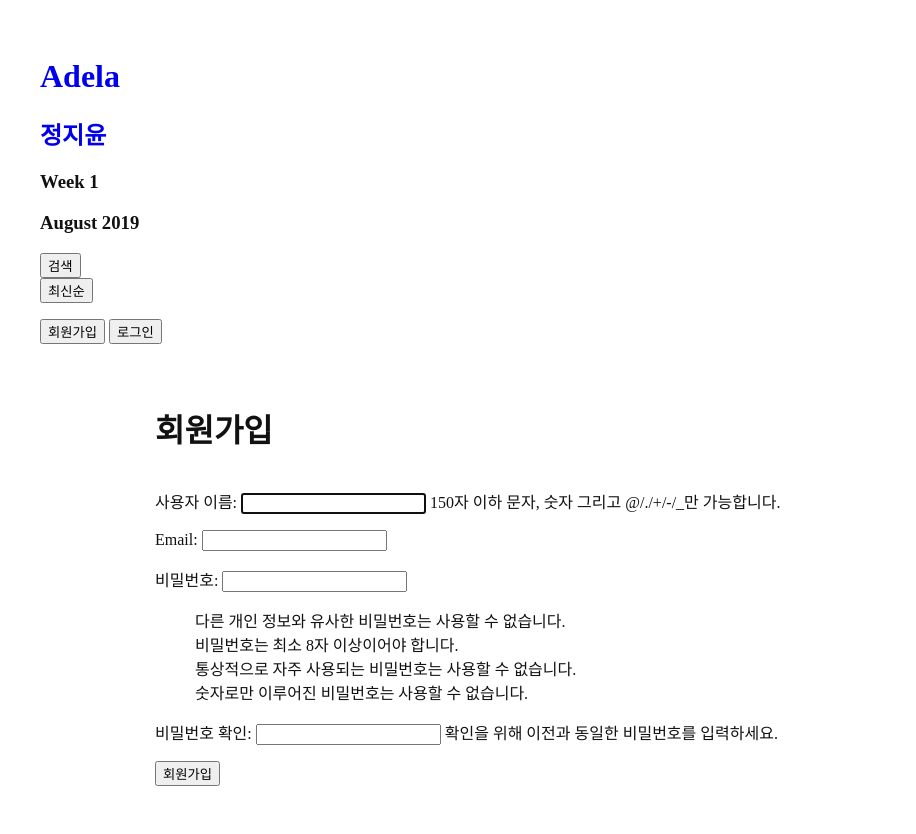
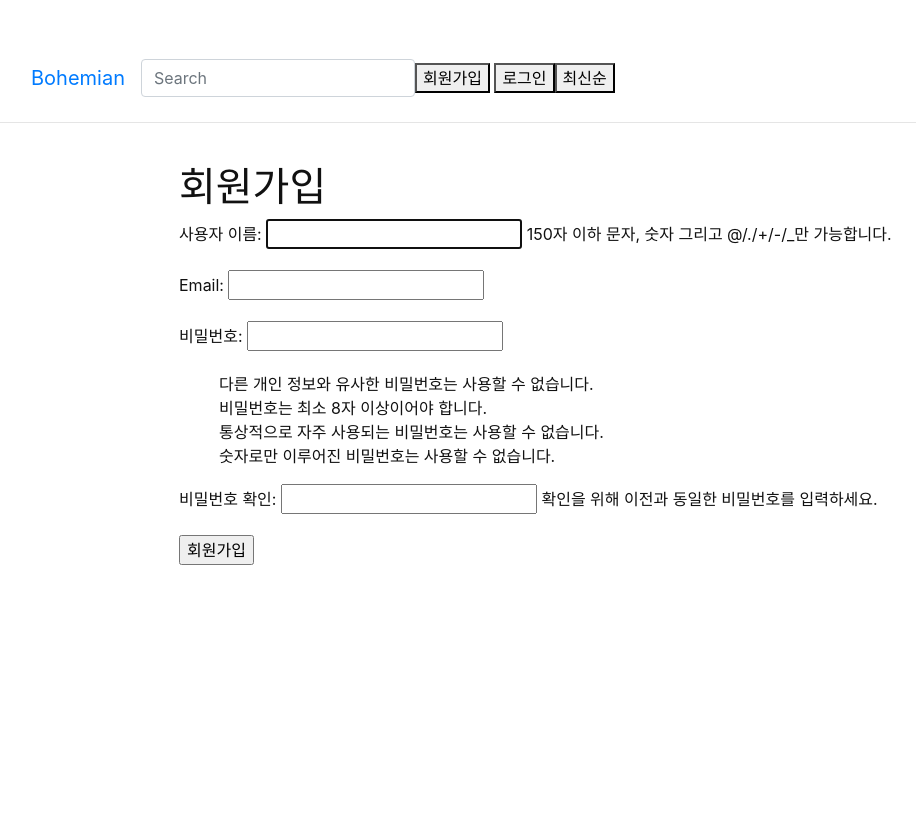
Before and after one commit to love-adela/bohemianbinary-blog, a Django app: page /signup/ in a window 1280 px wide. Shown: the whole page, without its empty margins (50-966 px from the left). After the commit the page ends 565 px from the top, so only its background shows below. Run offline with Django 3.2, Linux system fonts and the light colour scheme; some libraries are stand-ins or nearby versions.

Commit message:
Add Skin with Bootstrap

```diff
--- a/blog/templates/blog/base.html
+++ b/blog/templates/blog/base.html
@@ -3,7 +3,8 @@
 <html>
     <head>
         <meta charset="UTF-8">
-        <title>{% block title %}Adela Chung{% endblock %}</title>
+        <title>{% block title %}Bohemian{% endblock %}</title>
+        <link rel="stylesheet" href="https://stackpath.bootstrapcdn.com/bootstrap/4.4.1/css/bootstrap.min.css" integrity="sha384-Vkoo8x4CGsO3+Hhxv8T/Q5PaXtkKtu6ug5TOeNV6gBiFeWPGFN9MuhOf23Q9Ifjh" crossorigin="anonymous">
         <link rel="stylesheet" type="text/css" href="{% static 'css/main.css' %}">
         <link rel="stylesheet" type="text/css" href="{% static 'css/highlight.css' %}"/>
         <meta name="author" content="Adela Chung">
@@ -13,45 +14,41 @@
     </head>
     <body>
         <!-- header -->
-        <div class="header">
-            <div class="header-list">
-                <ul>
-                    <li class="header-name">
-                        <a href="/"><h1>Adela</h1></a>
-                    </li>
-                    <li><a href="/"><h2>정지윤</h2></a></li>
-                    <li class="header-week">
-                        <h3>Week 1</h3>
-                    </li>
-                    <li class="header-date">
-                        <h3>August 2019</h3>
-                    </li>
-                    <li class="header-search">
-                        <button>검색</button>
-                    </li>
-                    <li class="header-options">
-                        <button>최신순</button>
-                    </li>
-                </ul>
-                <ul>
-                    <li class="header-add-post">
+        <nav class="navbar navbar-expand-lg">
+            <div class="container">
+                <a class="navbar-brand" href="#">Bohemian</a>
+                <button class="navbar-toggler" type="button" data-toggle="collapse" aria-expanded="true" aria-labeel="Toggle navigation">
+                    <span class="navbar-toggler-icon"></span>
+                </button>
+                <div id="navbar" class="navbar-collapse collapse show" style="">
+                    <form class="form-inline my-2 my-md-0">
+                        <input class="form-control" type="text" placeholder="Search" aria-label="Search">
+                    </form>
+                    <ul class="navbar-nav mr-auto">
+                        <li class="nav-item active">
                             {% if not user.is_authenticated %}
                             <a href="{% url 'signup' %}"><button>회원가입</button></a>
                             {% endif %}
                             {% if user.is_authenticated %}
                             <a href="{% url 'post_new' %}"><button>글 쓰기</button></a>
                             <a href="{% url 'post_draft_list' %}"><button>작성하던 글 목록</button></a>
-                        <p>Signed in as {{ user.username }}<a href="{% url 'logout' %}"><button>Log out</button></a></p>
+                            <a id="dropdown" class="nav-link dropdown-toggle" href="#" data-toggle="dropdown" aria-haspopup="true" aria-expanded="true">{{ user.username }}</a>
+                            <div class="dropdown-menu show" aria-labelledby="dropdown"> <!-- JQuery 사용해서 열어야 함-->
+                                <a href="#">Profile</a>
+                                <a href="{% url 'logout' %}">Log out</a>
+                            </div>
                             {% else %}
                             <a href="{% url 'login' %}?next={{request.path}}"><button>로그인</button></a>
                             {% endif %}
                         </li>
-                    <li class="header-profile">
-                        <div><img src=""></div>
+                        <li class="nav-item active">
+                            <button>최신순</button>
                         </li>
                     </ul>
                 </div>
             </div>
+        </nav>
+        <hr>
         <div class="layout-wrapper">
         <!-- main : post list -->
         {% block content %}
```
Lines whose indentation alone changed are shown as unchanged.
